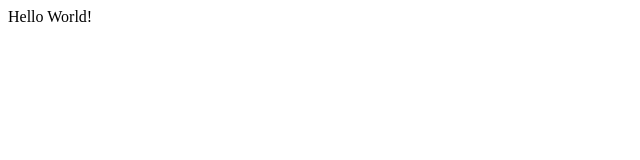
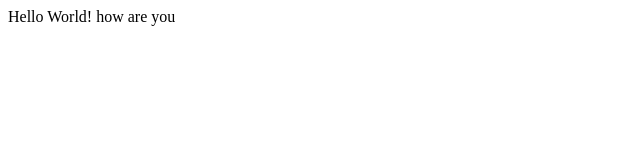
Before and after one commit to pavankumar1703/Hello_World, a plain HTML site: page index.html in a window 1280 px wide. Shown: the full height of the page, 0-640 px from the left. Drawn offline with Linux system fonts and the light colour scheme.

Commit message:
feat: update Index.html

```diff
--- a/index.html
+++ b/index.html
@@ -6,6 +6,6 @@
     <title>Document</title>
 </head>
 <body>
-    Hello World!
+    Hello World! how are you
 </body>
 </html>
```
